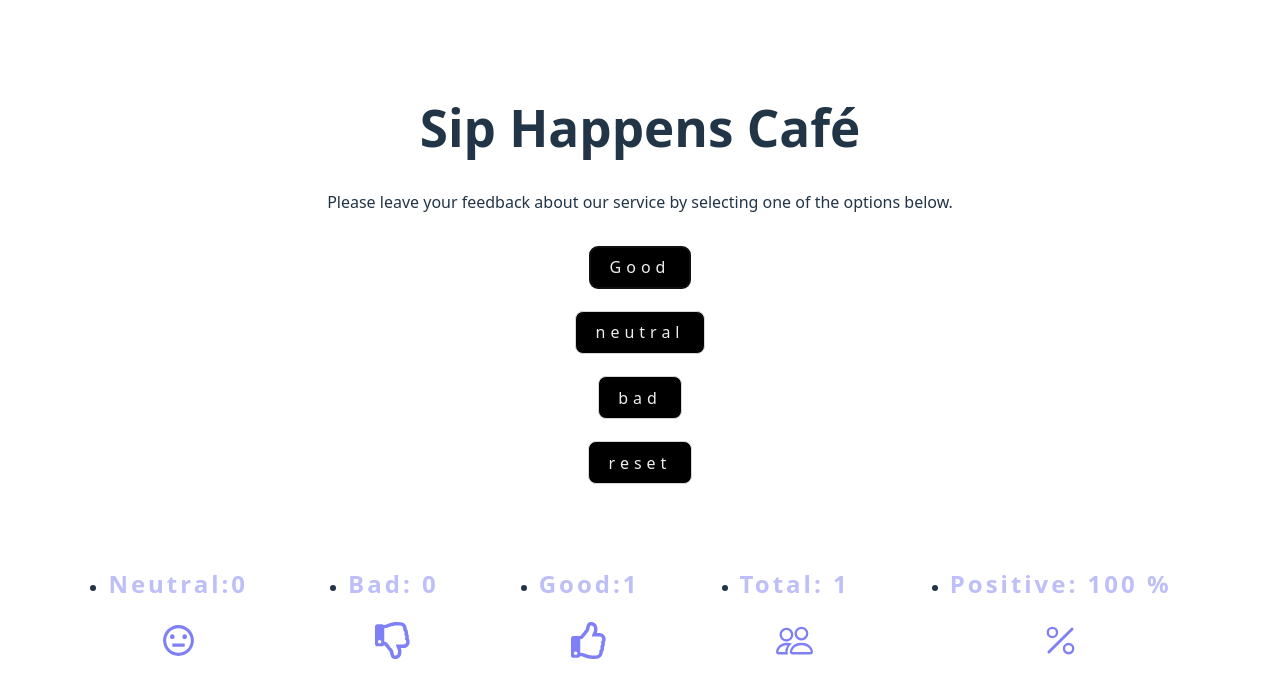
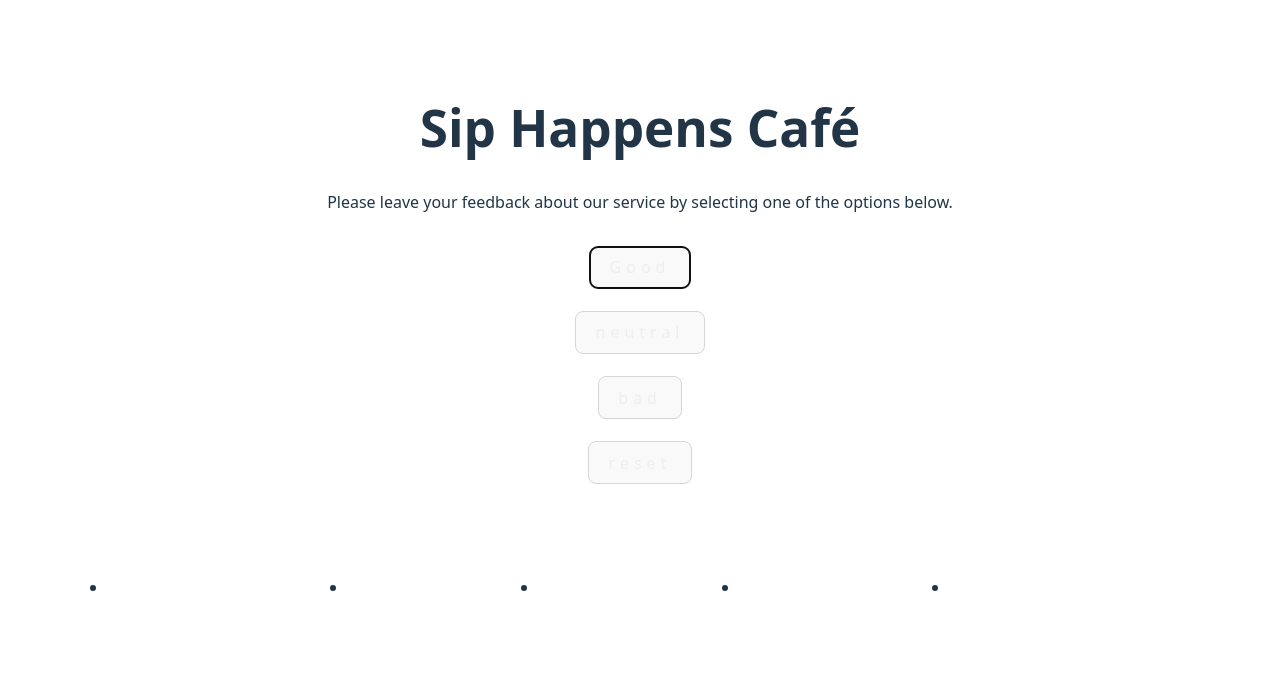
Before and after one commit to NayxieX/goit-react-hw-02, a React (Vite) app: page / in a window 1280 px wide. Both pictures are taken after a click on the button "Good". Shown: the top 698 px of the page. Built offline with nearby package versions, Linux system fonts and the light colour scheme.

Commit message:
Did some fixes in code

```diff
--- a/src/components/Feedback/Feedback.module.css
+++ b/src/components/Feedback/Feedback.module.css
@@ -7,12 +7,12 @@
 }
 .feedback h2 {
   max-width: fit-content;
-  color: rgb(190, 190, 248);
+  color: rgb(255, 255, 255);
 
   letter-spacing: 3px;
 }
 .icon {
-  color: rgb(127, 127, 246);
+  color: rgb(255, 255, 255);
   font-size: 37px;
 }
 
--- a/src/components/Options/Options.module.css
+++ b/src/components/Options/Options.module.css
@@ -1,5 +1,4 @@
 .click {
-  background-color: black;
   color: #eee;
   display: flex;
   justify-content: center;
```
